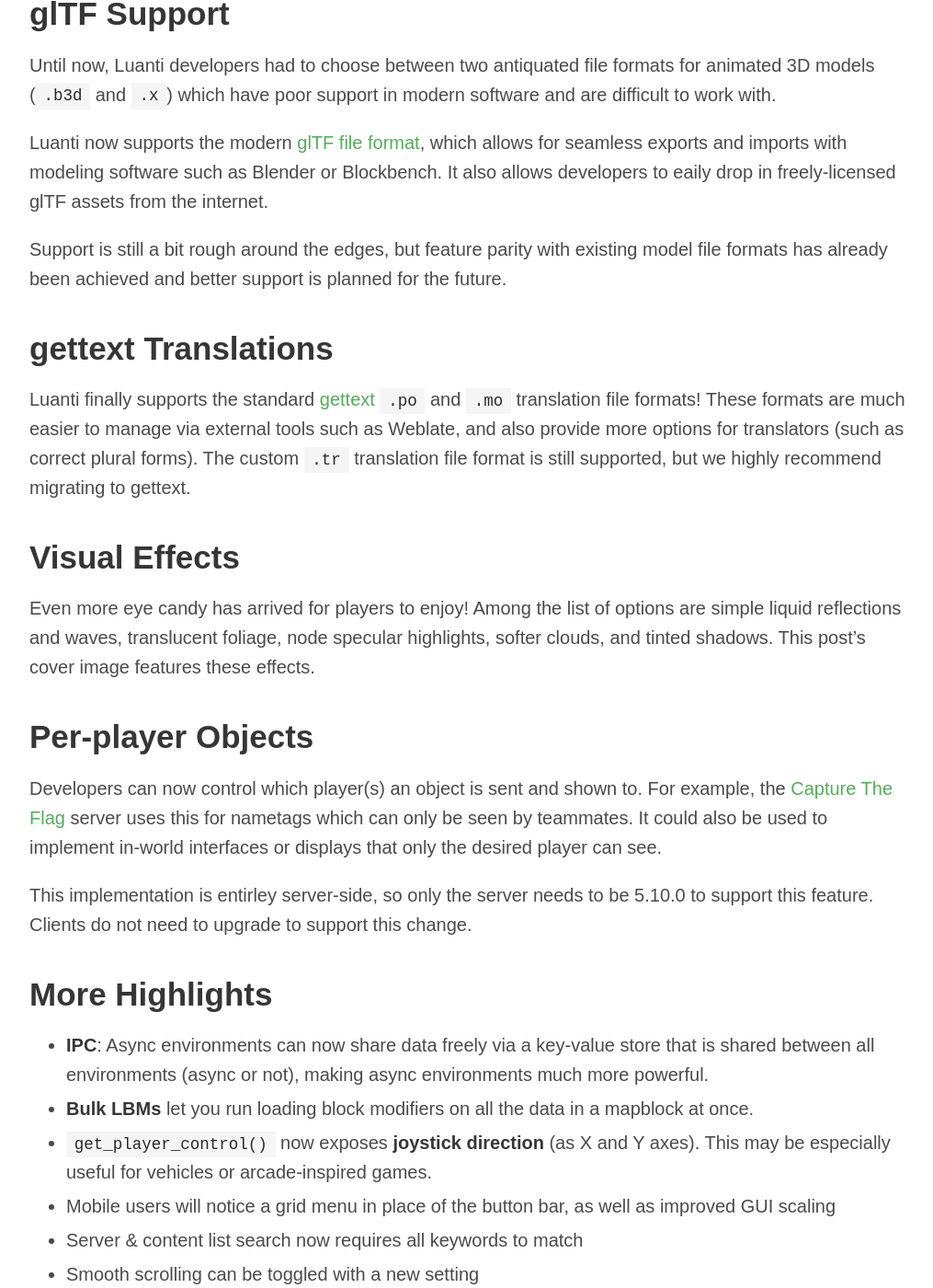
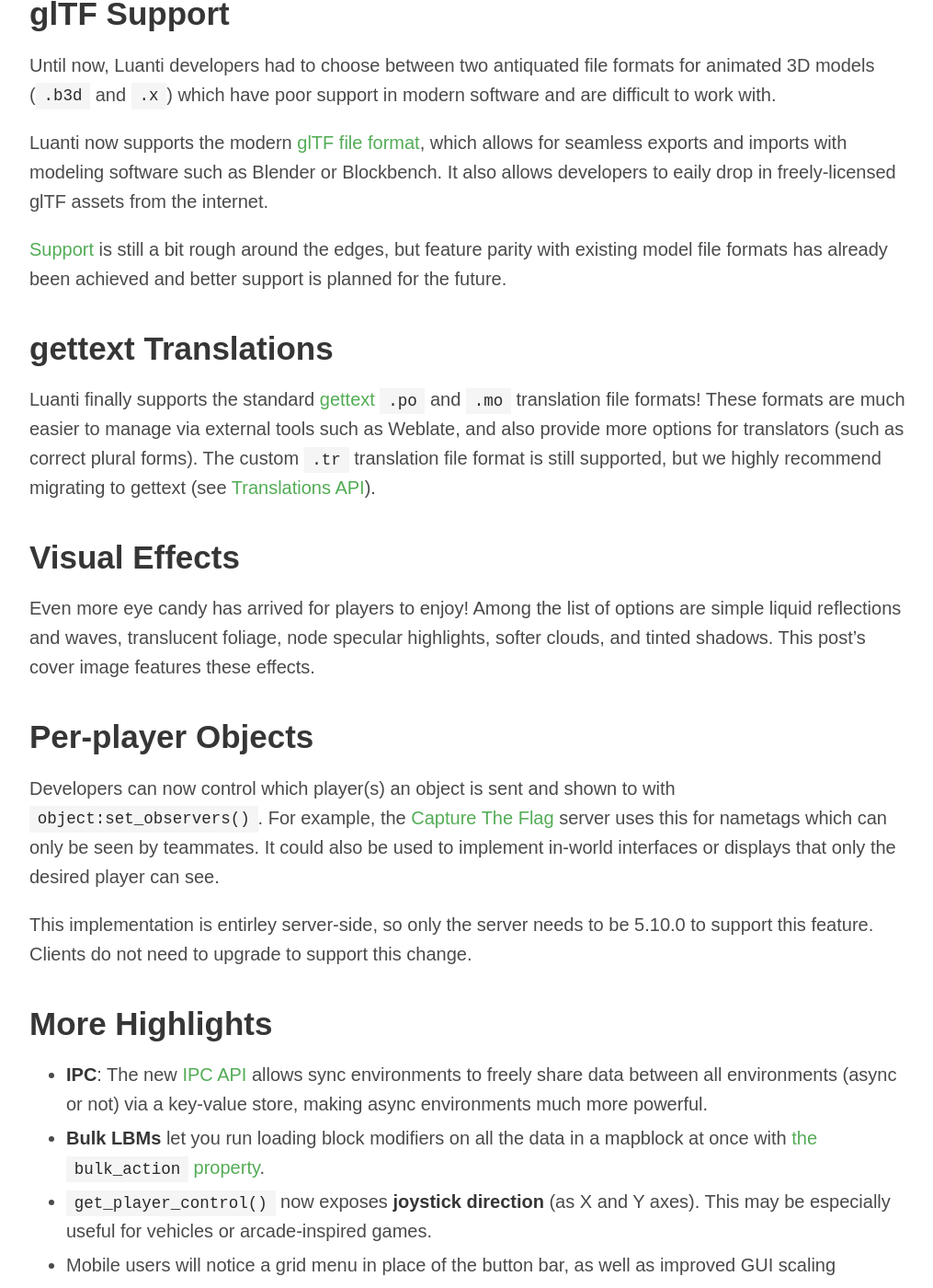
Before and after one commit to minetest/blog, a Jekyll site: the page built from _posts/2024-11-10-5.10.0-released.md, in a window 1280 px wide and 1400 px high, scrolled down 2493 px. Shown: the whole window at 92% size, without its empty margins (128-1143 px from the left). Built offline with Jekyll 4.4.1, drawn with Linux system fonts in a browser that asks for light colours.

Commit message:
Add doc links

```diff
--- a/_posts/2024-11-10-5.10.0-released.md
+++ b/_posts/2024-11-10-5.10.0-released.md
@@ -57,14 +57,14 @@
 which allows for seamless exports and imports with modeling software such as Blender or Blockbench.
 It also allows developers to eaily drop in freely-licensed glTF assets from the internet.
 
-Support is still a bit rough around the edges,
+[Support](https://github.com/minetest/minetest/blob/5.10.0/doc/lua_api.md#gltf) is still a bit rough around the edges,
 but feature parity with existing model file formats has already been achieved and better support is planned for the future.
 
 ## gettext Translations
 
 Luanti finally supports the standard [gettext](https://www.gnu.org/software/gettext/) `.po` and `.mo` translation file formats!
 These formats are much easier to manage via external tools such as Weblate, and also provide more options for translators (such as correct plural forms).
-The custom `.tr` translation file format is still supported, but we highly recommend migrating to gettext.
+The custom `.tr` translation file format is still supported, but we highly recommend migrating to gettext (see [Translations API](https://github.com/minetest/minetest/blob/5.10.0/doc/lua_api.md#translations)).
 
 ## Visual Effects
 
@@ -74,7 +74,7 @@
 
 ## Per-player Objects
 
-Developers can now control which player(s) an object is sent and shown to.
+Developers can now control which player(s) an object is sent and shown to with [`object:set_observers()`](https://github.com/minetest/minetest/blob/5.10.0/doc/lua_api.md#methods-10).
 For example, the [Capture The Flag](https://content.luanti.org/packages/rubenwardy/capturetheflag/)
 server uses this for nametags which can only be seen by teammates.
 It could also be used to implement in-world interfaces or displays that only the desired player can see.
@@ -84,10 +84,9 @@
 
 ## More Highlights
 
-* **IPC**: Async environments can now share data freely via a key-value store that is shared between all environments
-  (async or not), making async environments much more powerful.
-* **Bulk LBMs** let you run loading block modifiers on all the data in a mapblock at once.
-* `get_player_control()` now exposes **joystick direction** (as X and Y axes).
+* **IPC**: The new [IPC API](https://github.com/minetest/minetest/blob/5.10.0/doc/lua_api.md#ipc) allows sync environments to freely share data between all environments (async or not) via a key-value store, making async environments much more powerful.
+* **Bulk LBMs** let you run loading block modifiers on all the data in a mapblock at once with [the `bulk_action` property](https://github.com/minetest/minetest/blob/5.10.0/doc/lua_api.md#lbm-loadingblockmodifier-definition).
+* [`get_player_control()`](https://github.com/minetest/minetest/blob/5.10.0/doc/lua_api.md#player-only-no-op-for-other-objects) now exposes **joystick direction** (as X and Y axes).
   This may be especially useful for vehicles or arcade-inspired games.
 * Mobile users will notice a grid menu in place of the button bar, as well as improved GUI scaling
 * Server & content list search now requires all keywords to match
```
